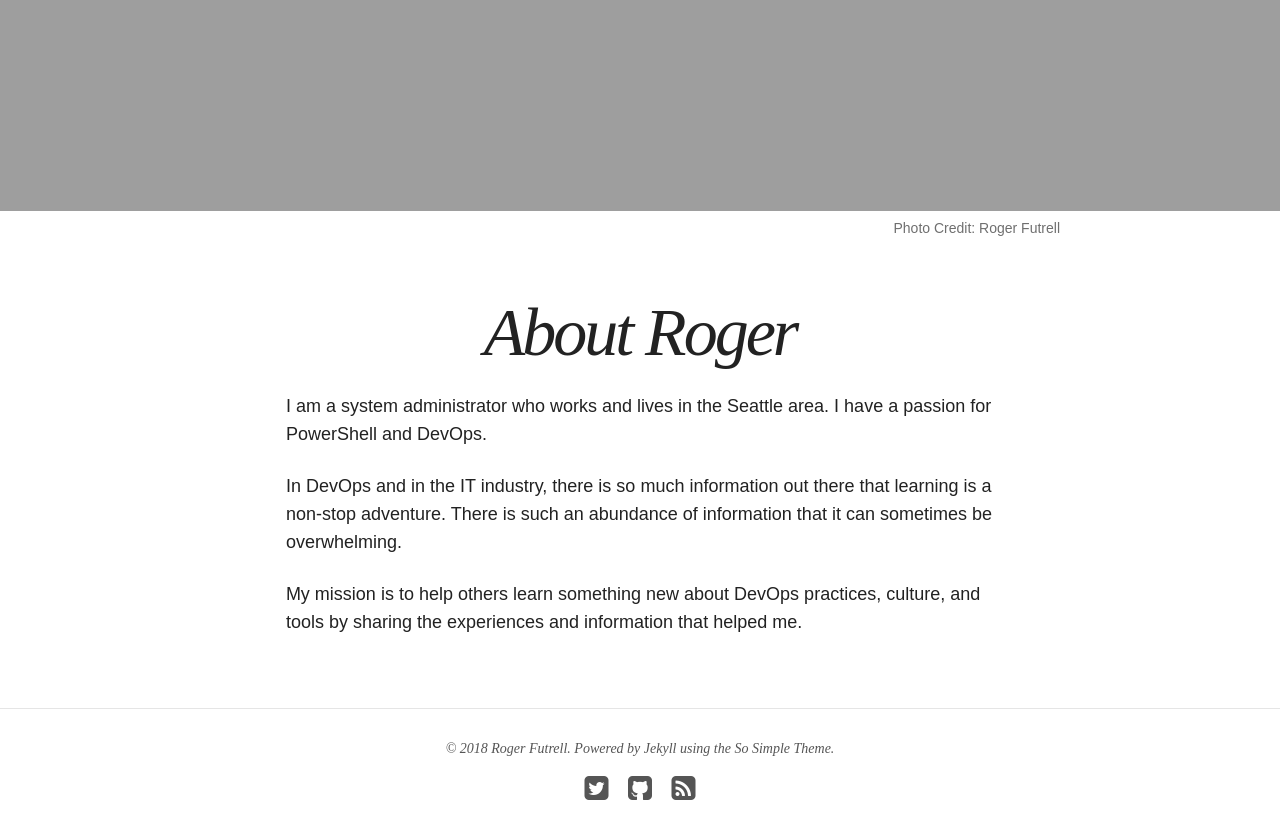
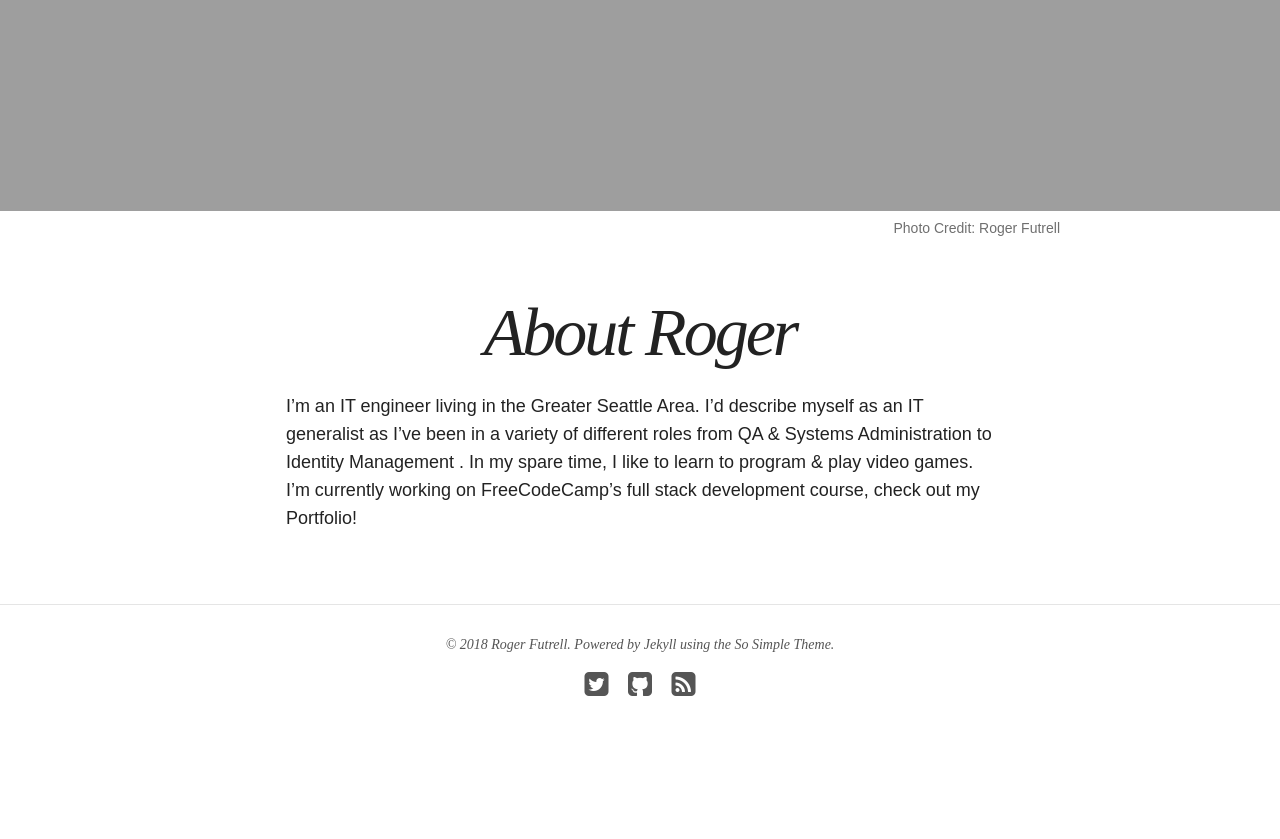
Before and after one commit to rogfut/rogfut.github.io, a Jekyll site: the page built from about/index.md, in a window 1280 px wide and 900 px high, scrolled down 903 px. Shown: the top 839 px of the window. Built offline with Jekyll 4.4.1, drawn with Linux system fonts in a browser that asks for light colours; nearby versions of some CDN libraries; after the commit the page ends 1699 px from its top, so only the background shows below that.

Commit message:
updated index

```diff
--- a/about/index.md
+++ b/about/index.md
@@ -1,18 +1,14 @@
 ---
 layout: page
 title: About Roger
-excerpt: "So Simple is a responsive Jekyll theme for your words and images."
+excerpt: "All about me."
 modified: 2014-08-08T19:44:38.564948-04:00
 image:
   feature: redmountain.jpg
   credit: Roger Futrell
 ---
 
-I am a system administrator who works and lives in the Seattle area.  I have a passion for PowerShell and DevOps.
-
-In DevOps and in the IT industry, there is so much information out there that learning is a non-stop adventure.  There is such an abundance of information that it can sometimes be overwhelming.
-
-My mission is to help others learn something new about DevOps practices, culture, and tools by sharing the experiences and information that helped me.
+I'm an IT engineer living in the Greater Seattle Area.  I'd describe myself as an IT generalist as I've been in a variety of different roles from QA & Systems Administration to Identity Management .  In my spare time, I like to learn to program & play video games.  I'm currently working on FreeCodeCamp's full stack development course, check out my Portfolio!
 
 <!--Example Button
 <a markdown="0" href="{{ site.url }}/theme-setup" class="btn">Install So Simple Theme</a>
```
